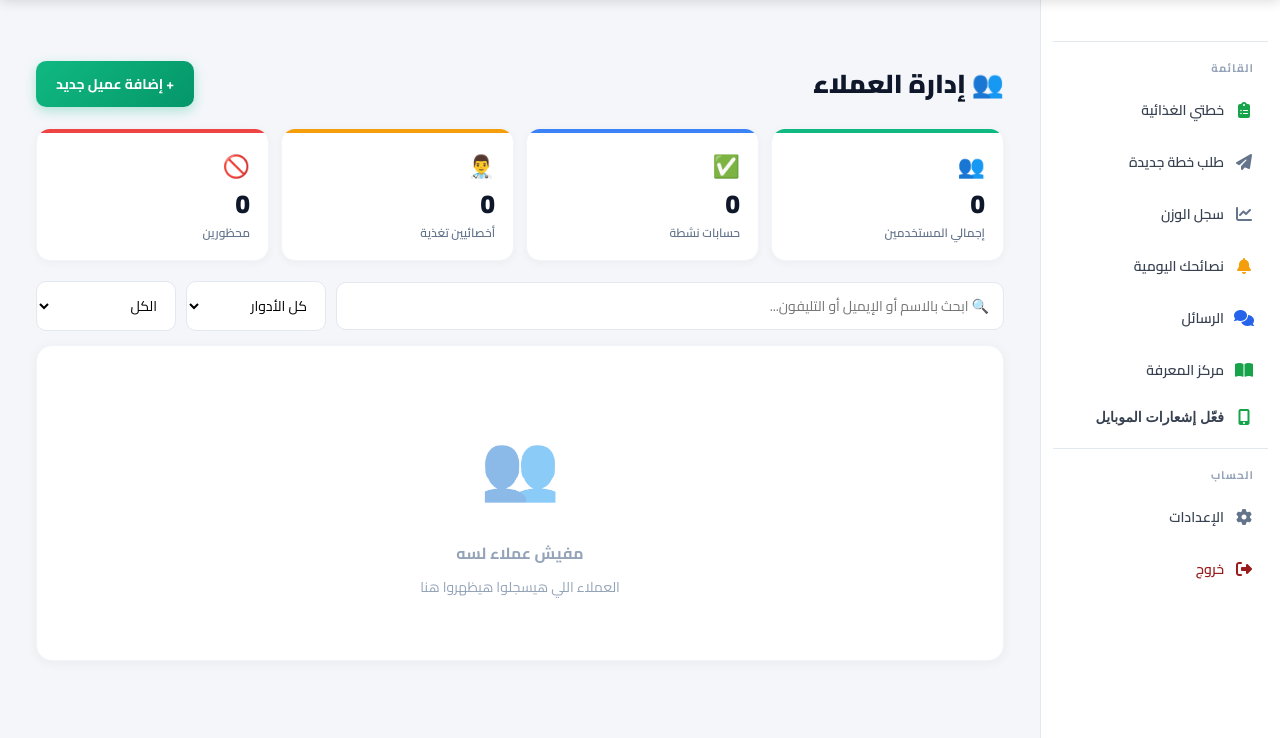
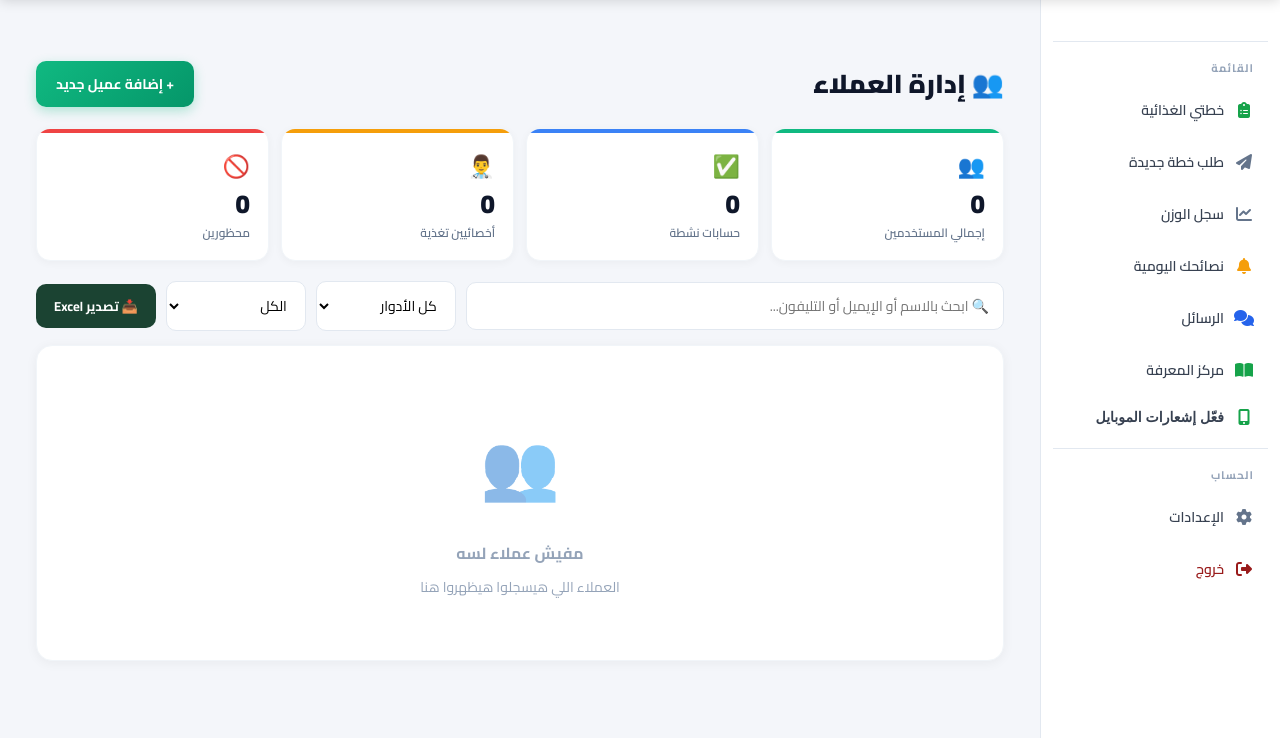
Before and after one commit to mohamedkolo/food-analyzer, a Flask app: template templates/admin_users.html in a window 1280 px wide. Shown: the part 61-799 px from the top of the page. Run offline with Flask 3, Linux system fonts and the light colour scheme; the template is opened without the code that fills it, so the values that code supplies are empty; some libraries are stand-ins or nearby versions.

Commit message:
Update admin_users.html

```diff
--- a/templates/admin_users.html
+++ b/templates/admin_users.html
@@ -247,6 +247,10 @@
       <option value="active">نشط</option>
       <option value="blocked">محظور</option>
     </select>
+    <a href="/admin/users/export"
+       style="display:inline-flex;align-items:center;gap:6px;background:#1b4332;color:#fff;padding:10px 18px;border-radius:10px;text-decoration:none;font-weight:700;font-size:13px;white-space:nowrap;">
+      📥 تصدير Excel
+    </a>
   </div>
 
   <!-- Users Table -->
```
